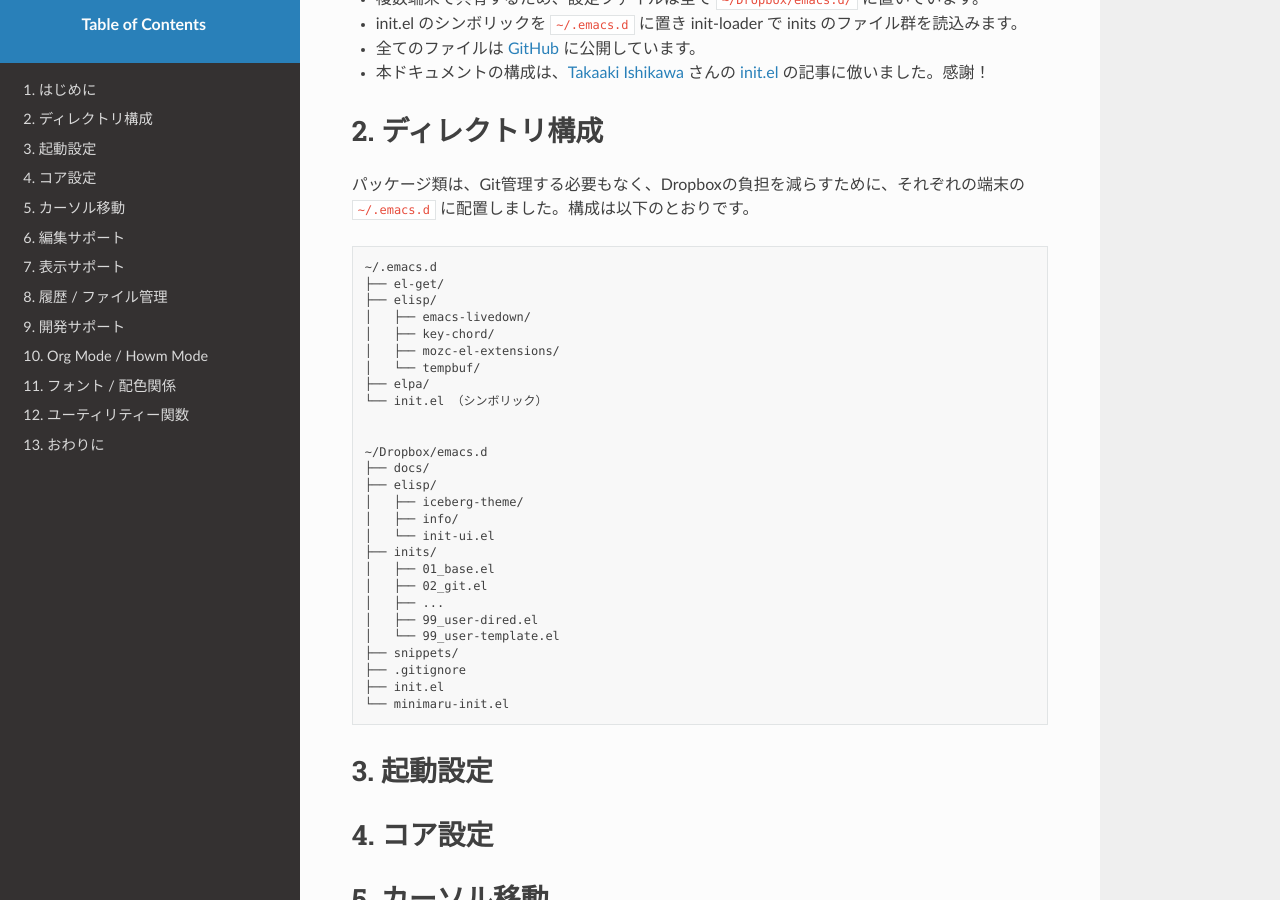
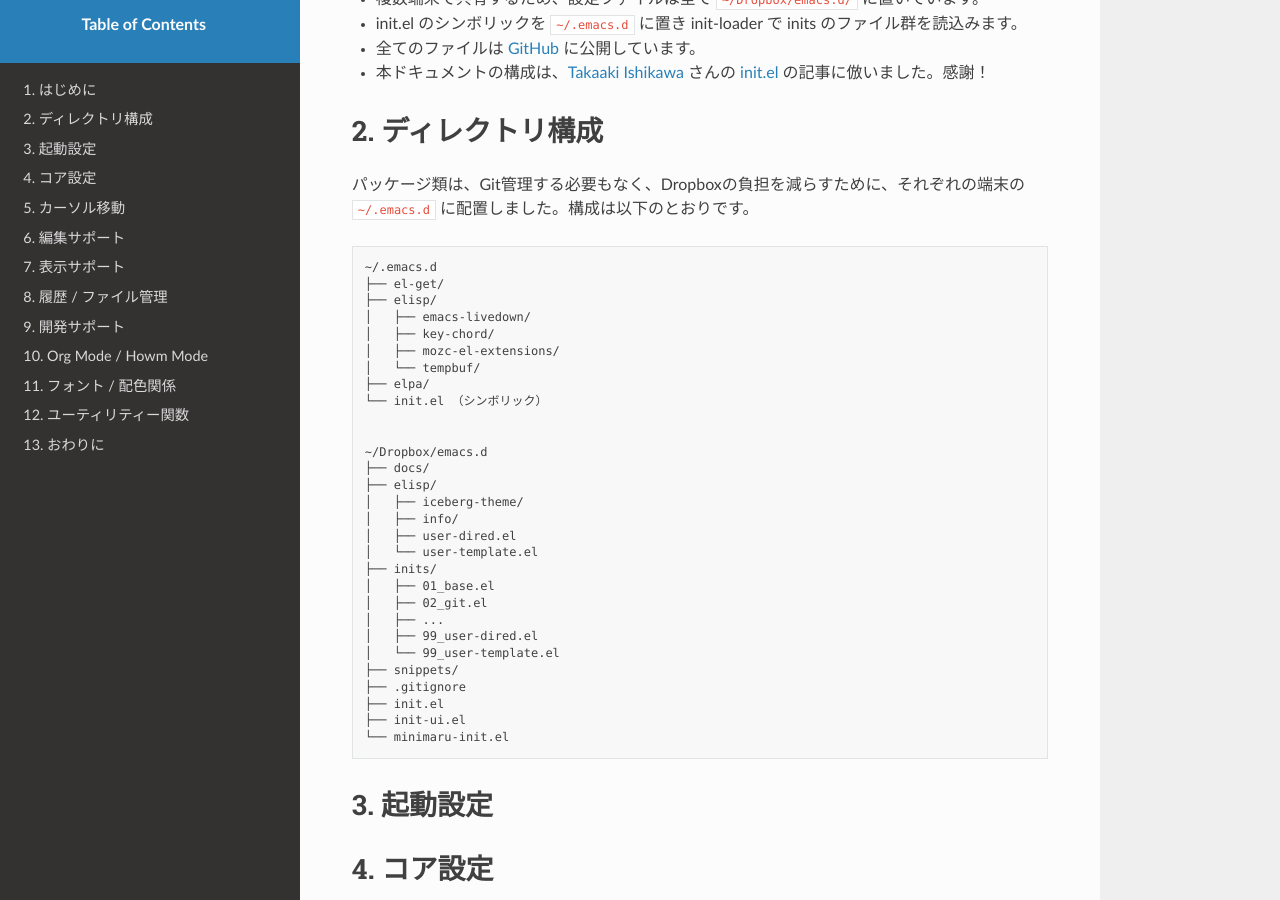
Before and after one commit to nomissbowling/emacs.d, a Sphinx documentation site: the page built from docs/index.md, in a window 1280 px wide and 900 px high, scrolled down 290 px. Built offline with Sphinx 7.4.7 and the Read the Docs theme 2.0.0, drawn with Linux system fonts in a browser that asks for light colours.

Commit message:
Fix index.md

````diff
--- a/docs/index.md
+++ b/docs/index.md
@@ -28,7 +28,8 @@
 ├── elisp/
 │   ├── iceberg-theme/
 │   ├── info/
-│   └── init-ui.el
+│   ├── user-dired.el
+│   └── user-template.el
 ├── inits/
 │   ├── 01_base.el
 │   ├── 02_git.el
@@ -38,6 +39,7 @@
 ├── snippets/
 ├── .gitignore
 ├── init.el
+├── init-ui.el
 └── minimaru-init.el
 
 ```
````
